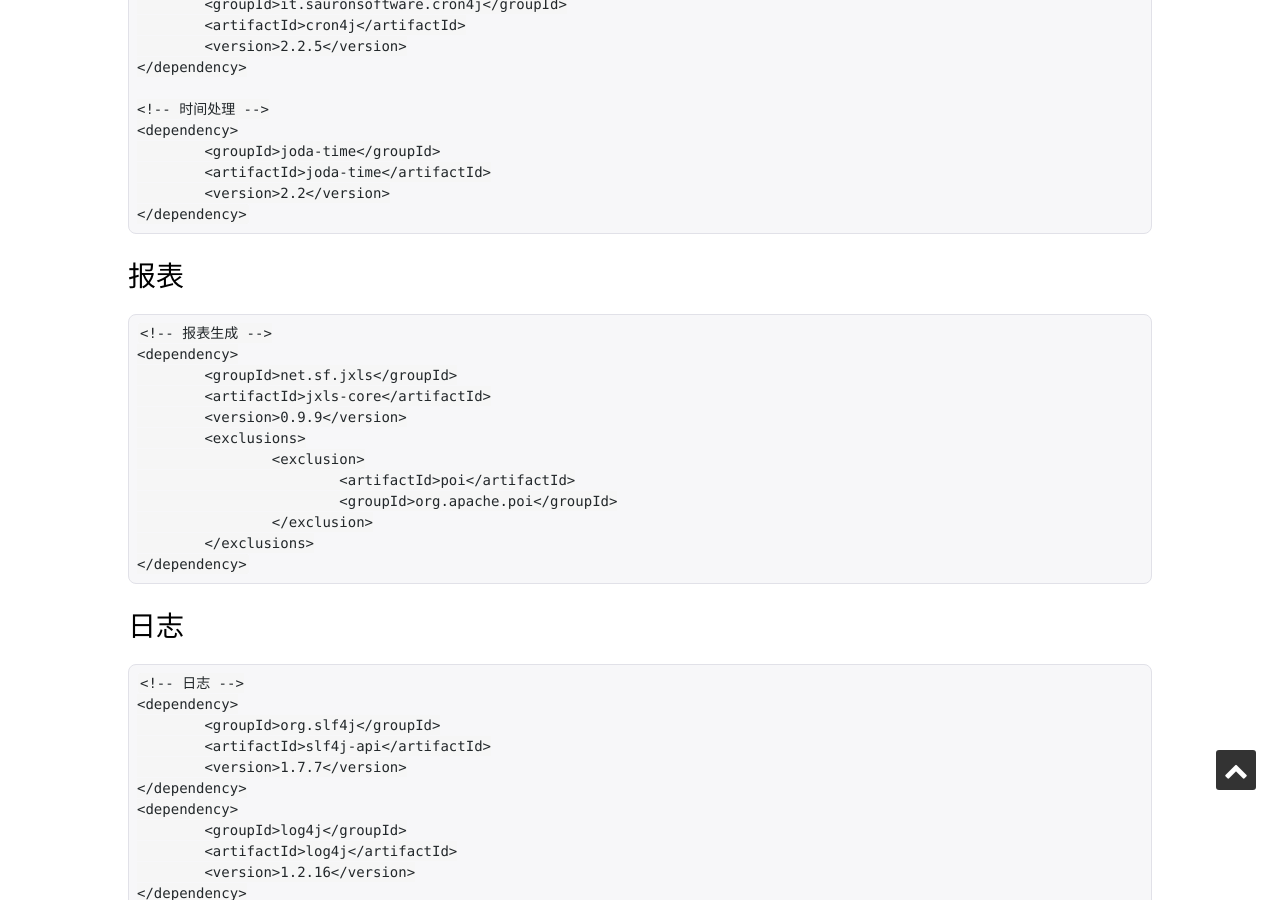
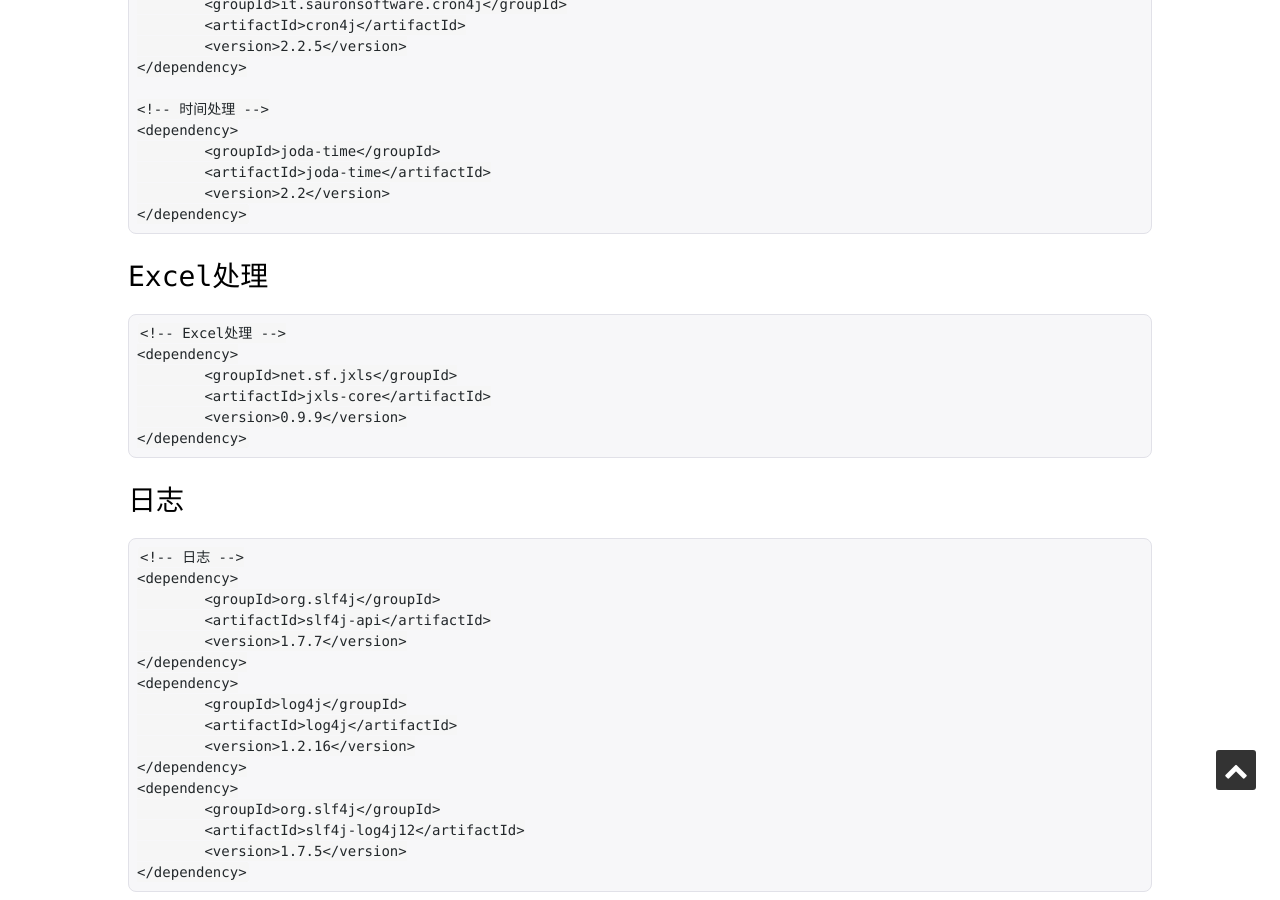
Before and after one commit to lsndm/psvmc.github.io, a Jekyll site: the page built from _posts/2015-04-21-maven-jar.md, in a window 1280 px wide and 900 px high, scrolled down 3850 px. Built offline with Jekyll 4.4.1, drawn with Linux system fonts in a browser that asks for light colours; nearby versions of some CDN libraries; Markdown is read by kramdown in place of the engine named in the settings.

Commit message:
Excel处理

```diff
--- a/_posts/2015-04-21-maven-jar.md
+++ b/_posts/2015-04-21-maven-jar.md
@@ -139,19 +139,13 @@
 		<version>2.2</version>
 	</dependency>
 
-##报表
+##Excel处理
 
-	<!-- 报表生成 -->
+	<!-- Excel处理 -->
 	<dependency>
 		<groupId>net.sf.jxls</groupId>
 		<artifactId>jxls-core</artifactId>
 		<version>0.9.9</version>
-		<exclusions>
-			<exclusion>
-				<artifactId>poi</artifactId>
-				<groupId>org.apache.poi</groupId>
-			</exclusion>
-		</exclusions>
 	</dependency>
 
 ##日志
```
